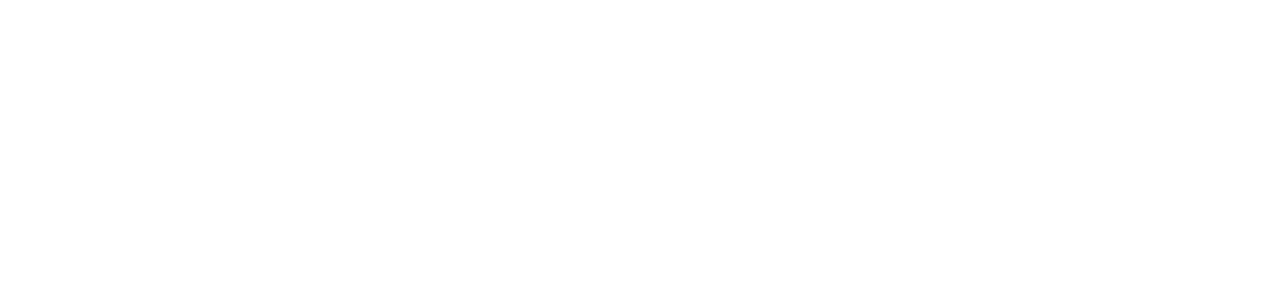
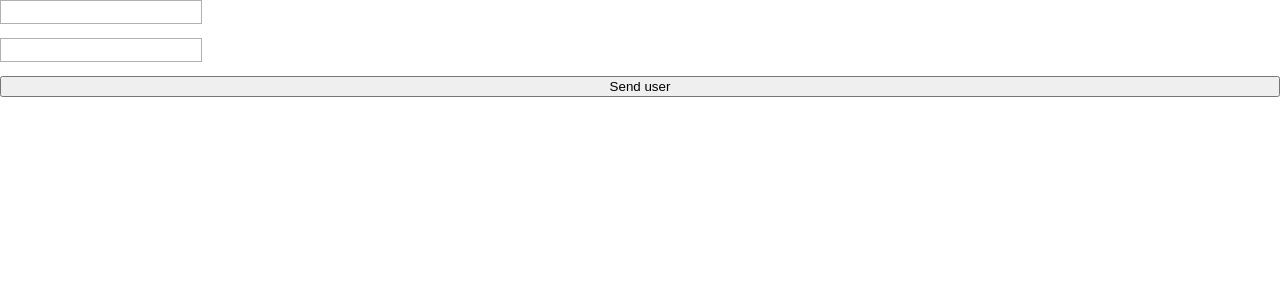
Before and after one commit to filippovskii09/instagram-copy, a React (Vite) app: page / in a window 1280 px wide. Shown: the top 300 px of the page. Built offline with nearby package versions, Linux system fonts and the light colour scheme.

Commit message:
create sign up page, create auth context, create custom hook for registretion

```diff
--- a/package.json
+++ b/package.json
@@ -11,6 +11,7 @@
     "fix": "npx prettier \"**/*.{js,jsx,ts,tsx,json,css,scss,md}\" --write"
   },
   "dependencies": {
+    "prop-types": "^15.8.1",
     "react": "^18.2.0",
     "react-dom": "^18.2.0"
   },
--- a/src/App.jsx
+++ b/src/App.jsx
@@ -1,5 +1,11 @@
+import SignUpComponent from "./components/SignUpComponent/SignUpComponent";
+
 const App = () => {
-  return <></>;
+  return (
+    <>
+      <SignUpComponent />
+    </>
+  );
 };
 
 export default App;
--- /dev/null
+++ b/src/common/context/AuthContext.jsx
@@ -0,0 +1,21 @@
+import { createContext } from "react";
+import PropTypes from "prop-types";
+import useGetAllUsers from "../hooks/useGetAllUsers";
+
+export const AuthContext = createContext();
+
+const AuthContextProvider = ({ children }) => {
+  const { users, setUsers } = useGetAllUsers();
+
+  return (
+    <AuthContext.Provider value={{ users, setUsers }}>
+      {children}
+    </AuthContext.Provider>
+  );
+};
+
+export default AuthContextProvider;
+
+AuthContextProvider.propTypes = {
+  children: PropTypes.node.isRequired,
+};
--- /dev/null
+++ b/src/common/hooks/useGetAllUsers.jsx
@@ -0,0 +1,16 @@
+import { useEffect, useState } from "react";
+
+const useGetAllUsers = () => {
+  const [users, setUsers] = useState(() => {
+    const storedUsers = localStorage.getItem("users");
+    return storedUsers ? JSON.parse(storedUsers) : [];
+  });
+
+  useEffect(() => {
+    localStorage.setItem("users", JSON.stringify(users));
+  }, [users]);
+
+  return { users, setUsers };
+};
+
+export default useGetAllUsers;
--- /dev/null
+++ b/src/components/SignUpComponent/SignUpComponent.jsx
@@ -0,0 +1,44 @@
+import { useContext, useState } from "react";
+import styles from "./SignUpComponent.module.scss";
+import { AuthContext } from "../../common/context/AuthContext";
+
+const SignUpComponent = () => {
+  const [user, setUser] = useState({
+    email: "",
+    password: "",
+  });
+  const [error, setError] = useState(null);
+  const { setUsers, users } = useContext(AuthContext);
+
+  const handleSubmit = (e) => {
+    e.preventDefault();
+    const userExists = users.some(
+      (existUser) => existUser.email === user.email,
+    );
+    if (userExists) {
+      setError("Користувач з такою поштою вже існує");
+      return;
+    }
+    setUsers((prevState) => [...prevState, user]);
+  };
+
+  return (
+    <form className={styles.form} onSubmit={(e) => handleSubmit(e)}>
+      <div className={styles.wrapper}>
+        <input
+          type="email"
+          name="email"
+          onChange={(e) => setUser({ ...user, email: e.target.value })}
+        />
+        <input
+          type="password"
+          name="password"
+          onChange={(e) => setUser({ ...user, password: e.target.value })}
+        />
+      </div>
+      <button type="submit">{error ? error : "Send user"}</button>
+    </form>
+  );
+};
+
+export default SignUpComponent;
--- /dev/null
+++ b/src/components/SignUpComponent/SignUpComponent.module.scss
@@ -0,0 +1,10 @@
+.form {
+  display: flex;
+  flex-direction: column;
+  row-gap: 14px;
+}
+.wrapper {
+  display: flex;
+  flex-direction: column;
+  row-gap: 14px;
+}
--- a/src/main.jsx
+++ b/src/main.jsx
@@ -1,10 +1,13 @@
 import React from "react";
 import ReactDOM from "react-dom/client";
 import App from "./App.jsx";
-import "/public/main.scss";
+import "./main.scss";
+import AuthContextProvider from "./common/context/AuthContext.jsx";
 
 ReactDOM.createRoot(document.getElementById("root")).render(
   <React.StrictMode>
-    <App />
+    <AuthContextProvider>
+      <App />
+    </AuthContextProvider>
   </React.StrictMode>,
 );
```
Also changed, not shown: src/main.scss (renamed from public/main.scss), src/scss/common.scss (renamed from public/scss/common.scss), src/scss/fonts.scss (renamed from public/scss/fonts.scss), 2 other files (tests, documents, lock files or other folders).
